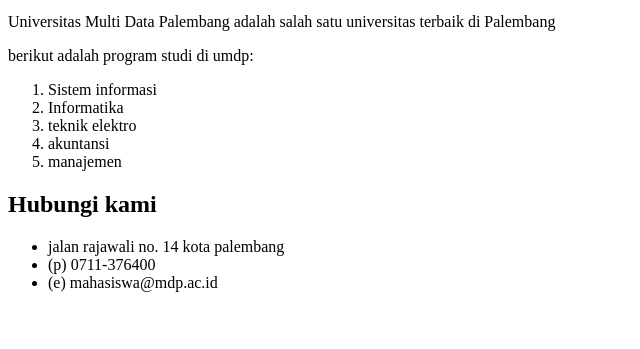
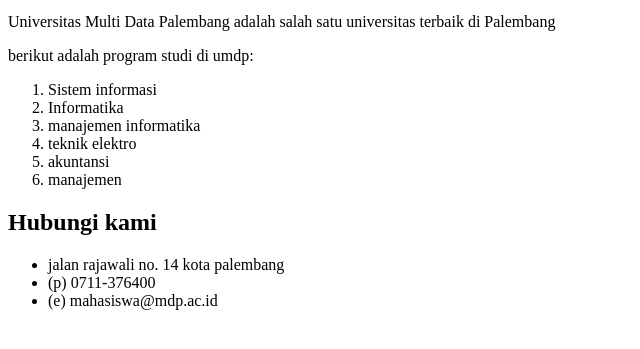
Before and after one commit to rismanto19/Project, a plain HTML site: page index.html in a window 1280 px wide. Shown: the part 101-450 px from the top of the page, without its empty margins (0-640 px from the left). Drawn offline with Linux system fonts and the light colour scheme.

Commit message:
Update index.html

```diff
--- a/index.html
+++ b/index.html
@@ -16,6 +16,7 @@
     <ol>
         <li>Sistem informasi</li>
         <li>Informatika</li>
+        <li>manajemen informatika</li>
         <li>teknik elektro</li>
         <li>akuntansi</li>
         <li>manajemen</li>
```
